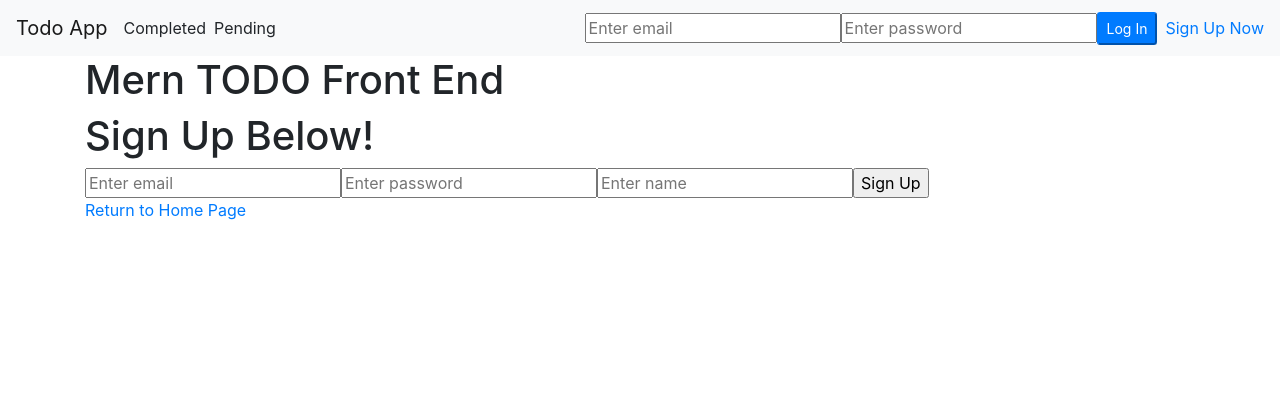
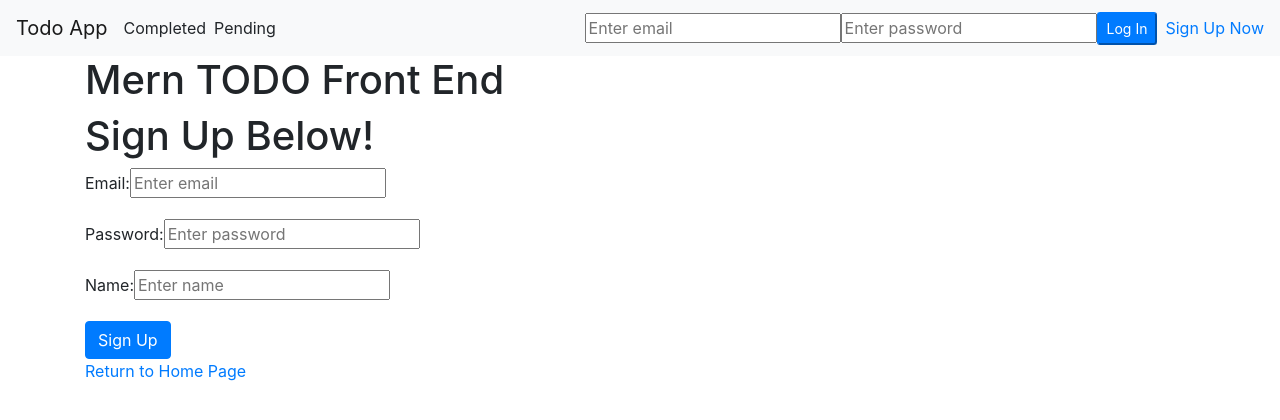
Before and after one commit to Limlight86/MERN-todo-client, a React (Create React App) app: page /signup in a window 1280 px wide. Shown: the top 420 px of the page. Built offline with nearby package versions, Linux system fonts and the light colour scheme; what moment-range would draw is missing.

Commit message:
redid history imports to components themselves

```diff
--- a/src/components/Login.jsx
+++ b/src/components/Login.jsx
@@ -1,10 +1,13 @@
 import React, { useState, useContext } from 'react';
+import { useHistory } from "react-router-dom"
 import { AppContext } from "../context/AppContext";
 
 const Login = () => {
-  const { setUser, setLoggedIn, setRefetch, history } = useContext(AppContext);
+  const { setUser, setLoggedIn, setRefetch } = useContext(AppContext);
   const [email, setEmail] = useState("")
   const [password, setPassword] = useState("")
+
+  const history = useHistory()
 
   const logIn = (email, password, e) => {
     e.preventDefault()
--- a/src/components/Logout.jsx
+++ b/src/components/Logout.jsx
@@ -1,8 +1,11 @@
 import React, { useContext } from 'react';
+import { useHistory } from "react-router-dom"
 import { AppContext } from "../context/AppContext";
 
 const Logout = () => {
   const { setUser, setLoggedIn, setTasks } = useContext(AppContext);
+
+  const history = useHistory()
 
   const logOut = () => {
     const token = localStorage.getItem("token")
@@ -20,6 +23,7 @@ const Logout = () => {
         setUser({})
         setLoggedIn(false)
         setTasks([])
+        history.push("/")
     })
   }
 
--- a/src/components/Signup.jsx
+++ b/src/components/Signup.jsx
@@ -1,12 +1,14 @@
 import React, { useState, useContext } from 'react';
-import {Link} from "react-router-dom"
+import {Link, useHistory} from "react-router-dom"
 import { AppContext } from "../context/AppContext";
 
 const Signup = () => {
-  const { user, setUser, setLoggedIn, history } = useContext(AppContext);
+  const { setUser, setLoggedIn } = useContext(AppContext);
   const [email, setEmail] = useState("")
   const [password, setPassword] = useState("")
   const [name, setName] = useState("")
+
+  const history = useHistory()
 
   const signUp = (email, password, name, e) => {
     e.preventDefault()
@@ -32,23 +34,29 @@ const Signup = () => {
       setPassword("")
       setName("")
       localStorage.setItem("token", res.token );
-      history.push("/home");
+      history.push("/");
       })
-      .catch(() => console.log('error'))
+      .catch((e) => console.log(e.message))
   }
 
   return(
     <div>
       <form onSubmit={e => signUp(email, password, name, e)}>
           <h1>Sign Up Below!</h1>
+          <div className="form-group">
+            <label htmlFor="email">Email: </label>
             <input
               type="email"
               name="email"
+              id="email"
               placeholder="Enter email"
               value={email}
               onChange={ e => setEmail(e.target.value) }
               required
             />
+          </div>
+          <div className="form-group">
+            <label htmlFor="email">Password: </label>
             <input
               type="password"
               name="password"
@@ -57,18 +65,20 @@ const Signup = () => {
               onChange={e => setPassword(e.target.value)}
               required
             />
+          </div>
+          <div className="form-group">
+            <label htmlFor="name">Name: </label>
             <input
               type="name"
               name="name"
+              id="name"
               placeholder="Enter name"
               value={name}
               onChange={e => setName(e.target.value)}
               required
             />
-          <input type="submit" value="Sign Up"/>
-          {
-          user.name && <h1>{user.name}</h1>
-        }
+          </div>
+          <button type="submit" className="btn btn-primary actions">Sign Up</button>
         </form>
         <Link to="/">
           Return to Home Page
--- a/src/context/AppContext.jsx
+++ b/src/context/AppContext.jsx
@@ -1,5 +1,4 @@
 import React, { createContext, useState, useEffect, useCallback } from "react";
-import { useHistory } from "react-router-dom";
 import axios from 'axios'
 
 const AppContext = createContext();
@@ -12,8 +11,6 @@ const AppContextProvider = ({ children }) => {
   const [statusFilter, setStatusFilter] = useState(0)
   const [currentFilter, setCurrentFilter] = useState("")
   const [refetch, setRefetch] = useState(false);
-
-  const history = useHistory()
 
   const token = localStorage.getItem("token")
 
@@ -62,7 +59,7 @@ const AppContextProvider = ({ children }) => {
 
   return (
     <AppContext.Provider value={
-      {user, setUser, loggedIn, setLoggedIn, tasks, setTasks, setRefetch, displayedTasks, setDisplayedTasks, history, currentFilter, setCurrentFilter, statusFilter, setStatusFilter, searchTasks}
+      {user, setUser, loggedIn, setLoggedIn, tasks, setTasks, setRefetch, displayedTasks, setDisplayedTasks, currentFilter, setCurrentFilter, statusFilter, setStatusFilter, searchTasks}
     }>
       {children}
     </AppContext.Provider>
```
Lines whose indentation alone changed are shown as unchanged.
